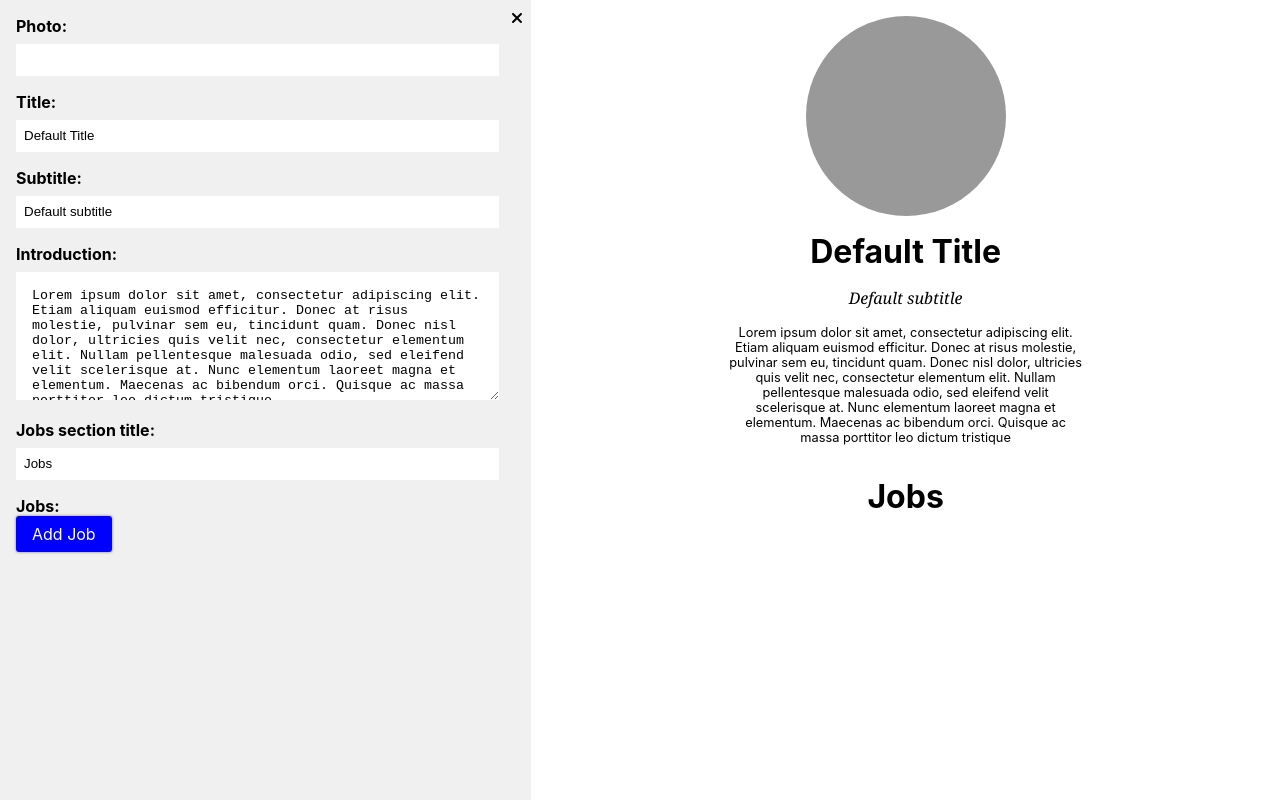
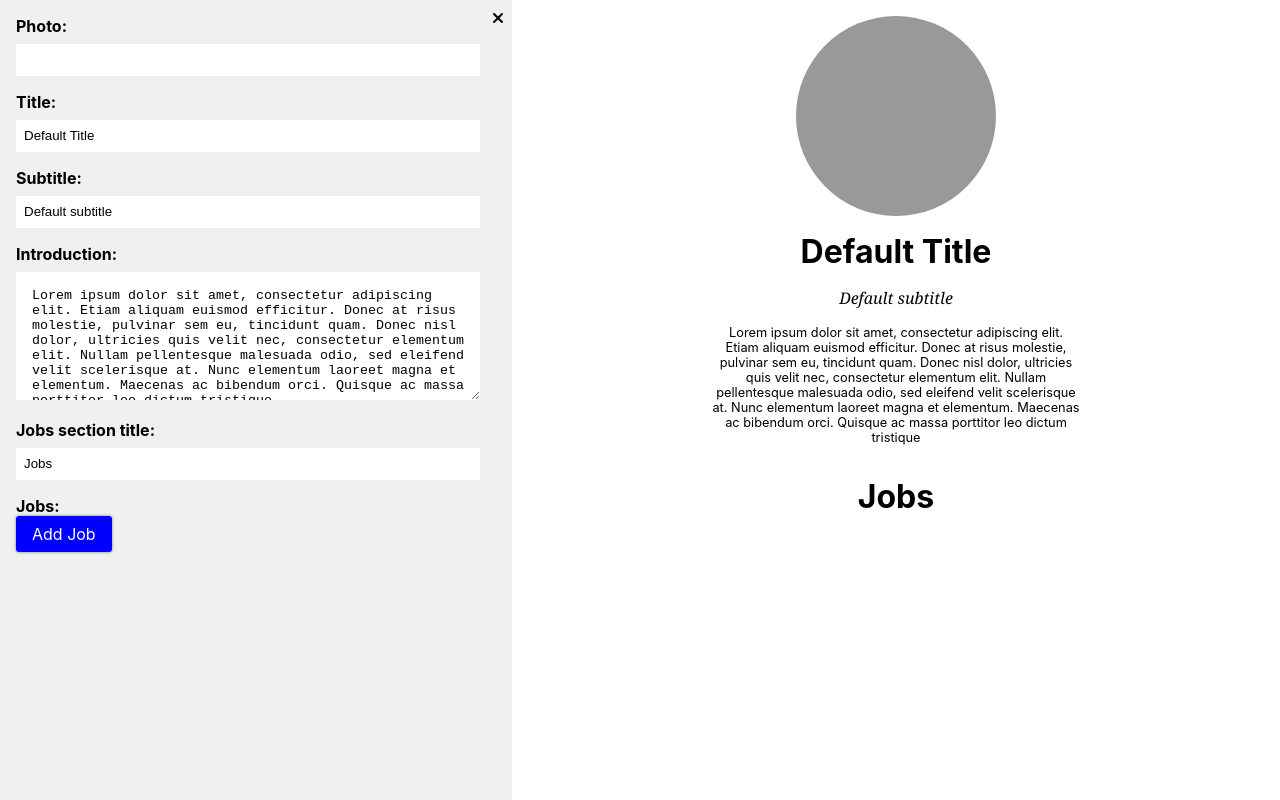
Before and after one commit to pixeledchimp/freethecv, a React (Create React App) app: page / in a window 1280 px wide. Built offline with nearby package versions, Linux system fonts and the light colour scheme.

Commit message:
Adding jobs

```diff
--- a/src/components/ui-layout/UILayout.scss
+++ b/src/components/ui-layout/UILayout.scss
@@ -52,7 +52,7 @@
   .template {
     margin: 0 auto;
     vertical-align: top;
-    width: calc(100% - 40%);
+    max-width: calc(100% - 40%);
 
     .view-block {
       padding: 1rem;
```
